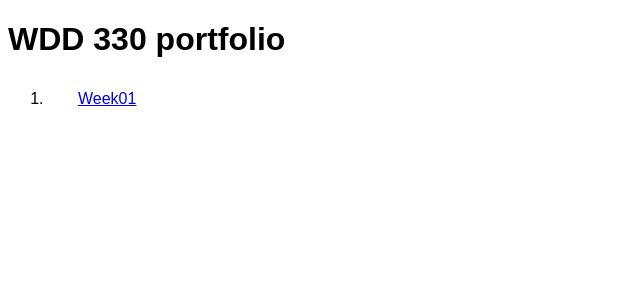
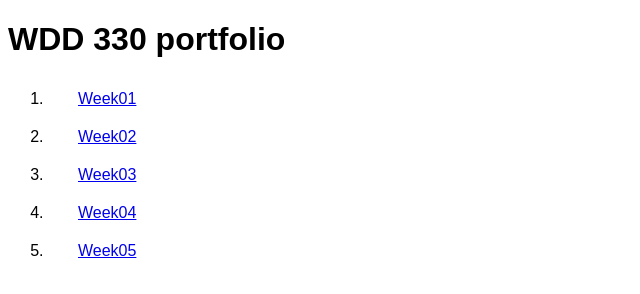
Before and after one commit to solisjoaquin/wdd-330, a plain HTML site: page index.html in a window 1280 px wide. Shown: the whole page, without its empty margins (0-640 px from the left). Drawn offline with Linux system fonts and the light colour scheme.

Commit message:
adding changes in home

```diff
--- a/index.html
+++ b/index.html
@@ -13,6 +13,10 @@
 
     <ol>
         <li><a href="week1/">Week01</a></li>
+        <li><a href="week2/">Week02</a></li>
+        <li><a href="week3/">Week03</a></li>
+        <li><a href="week5/">Week04</a></li>
+        <li><a href="week5/">Week05</a></li>
 
     </ol>
 </body>
```
